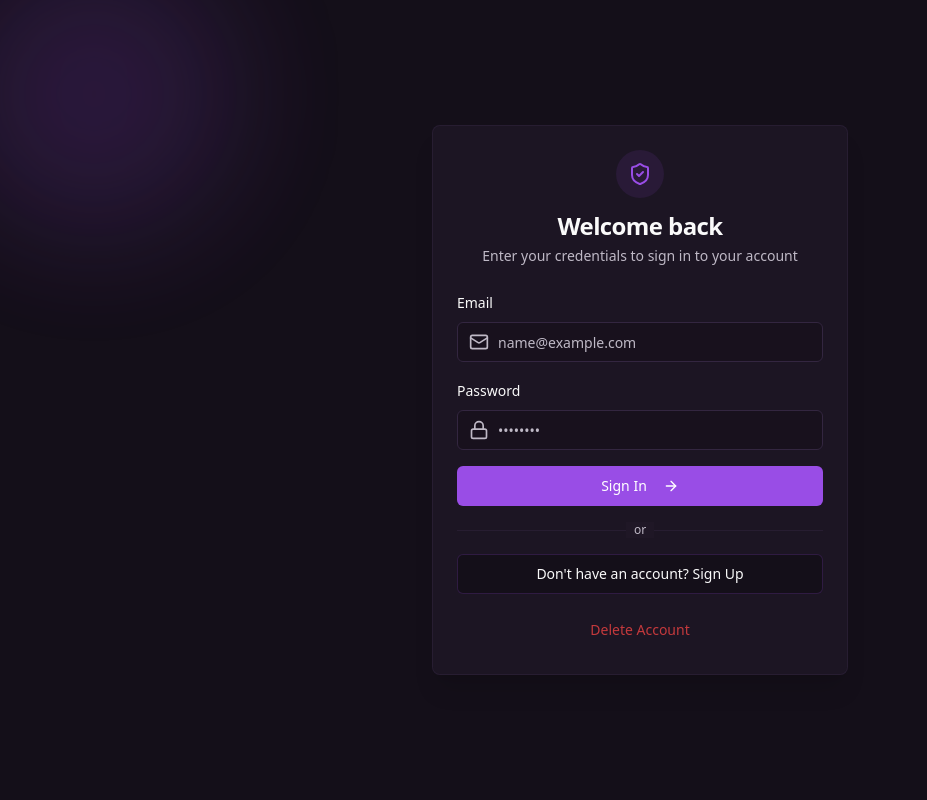
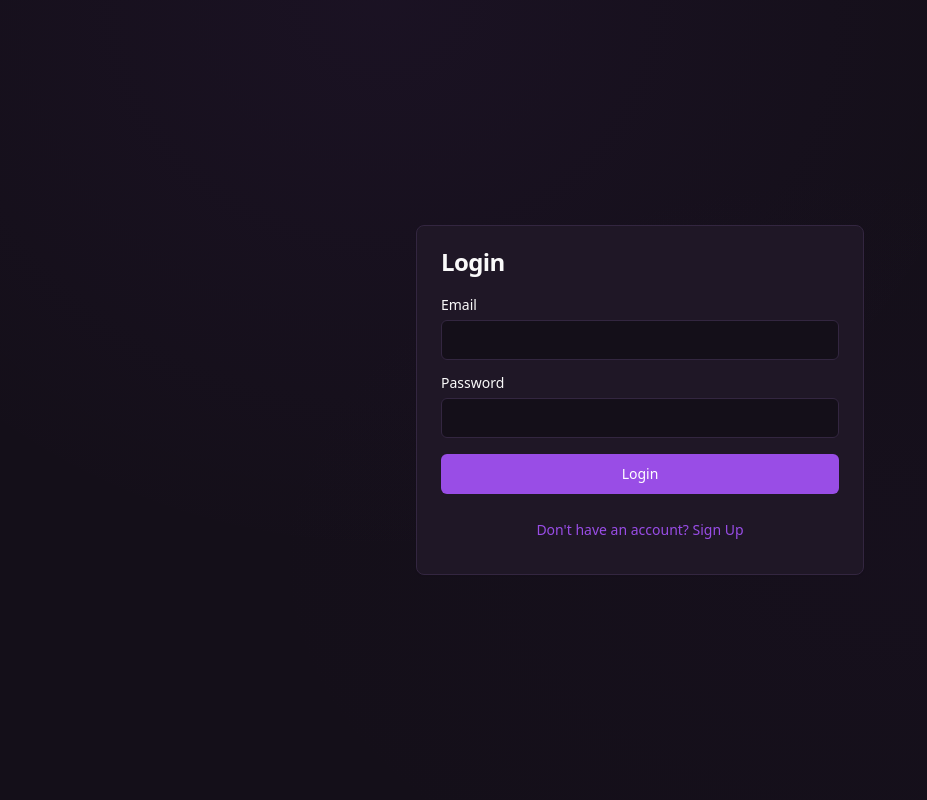
Before and after one commit to rudra1614/secure-vault-sage, a React (Vite) app: page /auth in a window 1280 px wide. Shown: the whole page, without its empty margins (0-927 px from the left). Built offline with nearby package versions, Linux system fonts and the light colour scheme.

Commit message:
Reverted to edit b58a908f-818d-41b3-82db-a1c0a5d1f680: "Update Index.tsx"

```diff
--- a/src/pages/Auth.tsx
+++ b/src/pages/Auth.tsx
@@ -3,21 +3,10 @@ import { useState } from "react";
 import { useNavigate } from "react-router-dom";
 import { Button } from "@/components/ui/button";
 import { Input } from "@/components/ui/input";
-import { Card, CardContent, CardHeader, CardTitle, CardDescription } from "@/components/ui/card";
+import { Card, CardContent, CardHeader, CardTitle } from "@/components/ui/card";
 import { Label } from "@/components/ui/label";
 import { useToast } from "@/hooks/use-toast";
 import { supabase } from "@/integrations/supabase/client";
-import { Mail, Lock, User, ArrowRight, ShieldCheck } from "lucide-react";
-import {
-  AlertDialog,
-  AlertDialogAction,
-  AlertDialogCancel,
-  AlertDialogContent,
-  AlertDialogDescription,
-  AlertDialogFooter,
-  AlertDialogHeader,
-  AlertDialogTitle,
-} from "@/components/ui/alert-dialog";
 
 const Auth = () => {
   const navigate = useNavigate();
@@ -26,7 +15,6 @@ const Auth = () => {
   const [isLogin, setIsLogin] = useState(true);
   const [email, setEmail] = useState("");
   const [password, setPassword] = useState("");
-  const [showDeleteDialog, setShowDeleteDialog] = useState(false);
 
   const handlePasswordAuth = async (e: React.FormEvent) => {
     e.preventDefault();
@@ -84,158 +72,50 @@ const Auth = () => {
     }
   };
 
-  const handleDeleteAccount = async () => {
-    try {
-      setIsLoading(true);
-      const { error } = await supabase.auth.admin.deleteUser(
-        (await supabase.auth.getUser()).data.user?.id || ""
-      );
-
-      if (error) throw error;
-
-      await supabase.auth.signOut();
-
-      toast({
-        title: "Account deleted",
-        description: "Your account has been successfully deleted.",
-      });
-
-      navigate("/");
-    } catch (error: any) {
-      toast({
-        title: "Error",
-        description: error.message || "Failed to delete account",
-        variant: "destructive",
-      });
-    } finally {
-      setIsLoading(false);
-      setShowDeleteDialog(false);
-    }
-  };
-
   return (
-    <div className="min-h-screen flex items-center justify-center bg-background overflow-hidden relative">
-      {/* Background gradient elements */}
-      <div className="absolute top-[-50px] left-[-50px] w-72 h-72 bg-primary/20 rounded-full filter blur-3xl animate-pulse-soft"></div>
-      <div className="absolute bottom-[-50px] right-[-50px] w-72 h-72 bg-primary/10 rounded-full filter blur-3xl"></div>
-
-      <div className="w-full max-w-md p-4 z-10 animate-scale-in">
-        <Card className="border border-border/50 shadow-xl backdrop-blur-sm bg-card/80">
-          <CardHeader className="space-y-1 text-center">
-            <div className="mx-auto bg-primary/10 p-2 rounded-full w-12 h-12 flex items-center justify-center mb-2">
-              <ShieldCheck className="w-6 h-6 text-primary" />
-            </div>
-            <CardTitle className="text-2xl font-bold tracking-tight">
-              {isLogin ? "Welcome back" : "Create an account"}
-            </CardTitle>
-            <CardDescription className="text-muted-foreground">
-              {isLogin
-                ? "Enter your credentials to sign in to your account"
-                : "Enter your details to create your account"}
-            </CardDescription>
+    <div className="min-h-screen flex items-center justify-center bg-black-50">
+      <Card className="w-full max-w-md">
+        <CardHeader>
+          <CardTitle>{isLogin ? "Login" : "Sign Up"}</CardTitle>
         </CardHeader>
         <CardContent>
           <form onSubmit={handlePasswordAuth} className="space-y-4">
-              <div className="space-y-2">
-                <Label htmlFor="email" className="text-sm font-medium">
-                  Email
-                </Label>
-                <div className="relative">
-                  <Mail className="absolute left-3 top-2.5 h-5 w-5 text-muted-foreground" />
+            <div className="grid gap-2">
+              <Label htmlFor="email">Email</Label>
               <Input
                 id="email"
                 type="email"
-                    placeholder="name@example.com"
                 value={email}
                 onChange={(e) => setEmail(e.target.value)}
-                    className="pl-10 bg-background/50"
                 required
               />
             </div>
-              </div>
-
-              <div className="space-y-2">
-                <Label htmlFor="password" className="text-sm font-medium">
-                  Password
-                </Label>
-                <div className="relative">
-                  <Lock className="absolute left-3 top-2.5 h-5 w-5 text-muted-foreground" />
+            <div className="grid gap-2">
+              <Label htmlFor="password">Password</Label>
               <Input
                 id="password"
                 type="password"
-                    placeholder={isLogin ? "••••••••" : "Create a password"}
                 value={password}
                 onChange={(e) => setPassword(e.target.value)}
-                    className="pl-10 bg-background/50"
                 required
               />
             </div>
-              </div>
-
-              <Button
-                type="submit"
-                className="w-full transition-all hover:shadow-md space-x-2 group"
-                disabled={isLoading}
-              >
-                <span>{isLogin ? "Sign In" : "Create Account"}</span>
-                <ArrowRight className="w-4 h-4 group-hover:translate-x-1 transition-transform" />
+            <Button type="submit" className="w-full" disabled={isLoading}>
+              {isLogin ? "Login" : "Sign Up"}
             </Button>
-
-              <div className="relative my-4">
-                <div className="absolute inset-0 flex items-center">
-                  <span className="w-full border-t border-border/50"></span>
-                </div>
-                <div className="relative flex justify-center text-xs">
-                  <span className="bg-card px-2 text-muted-foreground">or</span>
-                </div>
-              </div>
-
             <Button
               type="button"
-                variant="outline"
-                className="w-full border-primary/20 hover:bg-primary/5"
+              variant="link"
+              className="w-full"
               onClick={() => setIsLogin(!isLogin)}
             >
               {isLogin
                 ? "Don't have an account? Sign Up"
                 : "Already have an account? Login"}
             </Button>
-
-              {isLogin && (
-                <Button
-                  type="button"
-                  variant="link"
-                  className="w-full text-destructive/80 hover:text-destructive"
-                  onClick={() => setShowDeleteDialog(true)}
-                >
-                  Delete Account
-                </Button>
-              )}
           </form>
         </CardContent>
       </Card>
-      </div>
-
-      <AlertDialog open={showDeleteDialog} onOpenChange={setShowDeleteDialog}>
-        <AlertDialogContent>
-          <AlertDialogHeader>
-            <AlertDialogTitle>Are you absolutely sure?</AlertDialogTitle>
-            <AlertDialogDescription>
-              This action cannot be undone. This will permanently delete your
-              account and remove your data from our servers.
-            </AlertDialogDescription>
-          </AlertDialogHeader>
-          <AlertDialogFooter>
-            <AlertDialogCancel>Cancel</AlertDialogCancel>
-            <AlertDialogAction
-              onClick={handleDeleteAccount}
-              className="bg-destructive text-destructive-foreground hover:bg-destructive/90"
-            >
-              {isLoading ? "Deleting..." : "Delete Account"}
-            </AlertDialogAction>
-          </AlertDialogFooter>
-        </AlertDialogContent>
-      </AlertDialog>
     </div>
   );
 };
```
Lines whose indentation alone changed are shown as unchanged.
